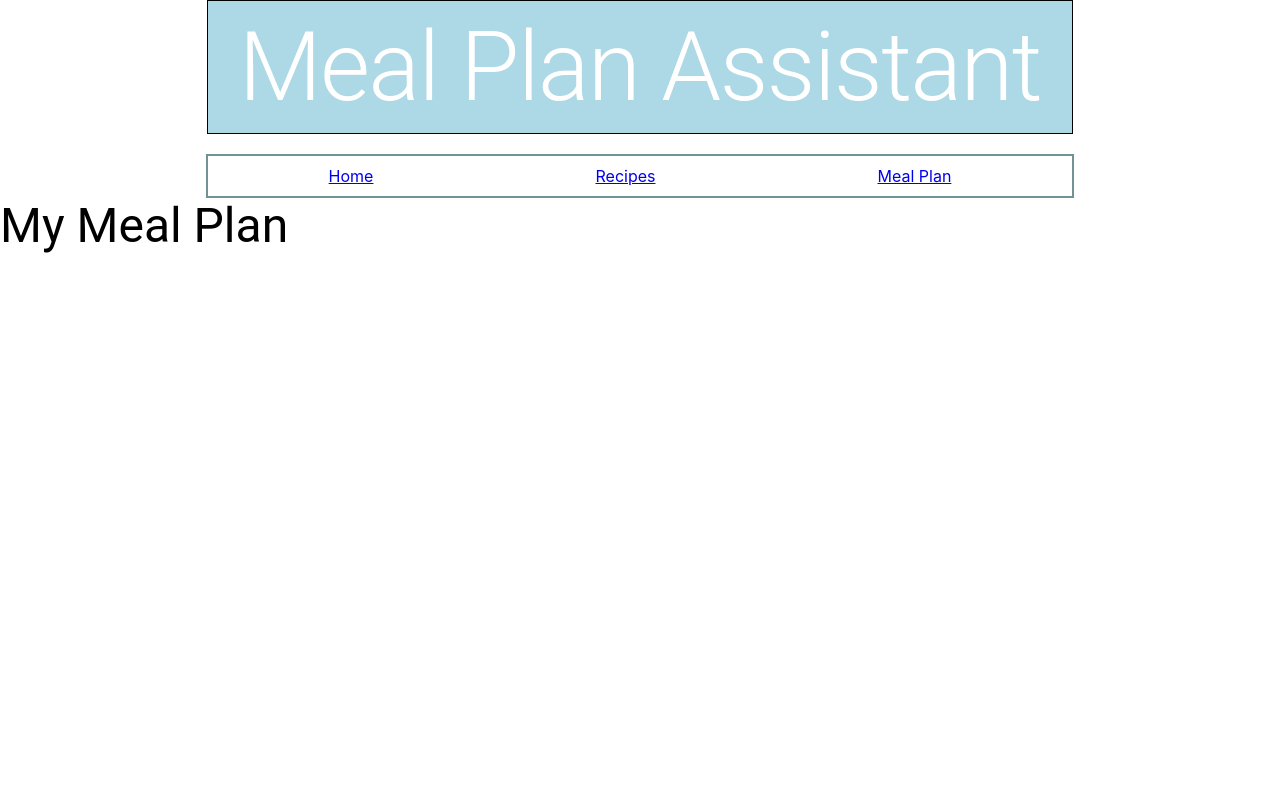
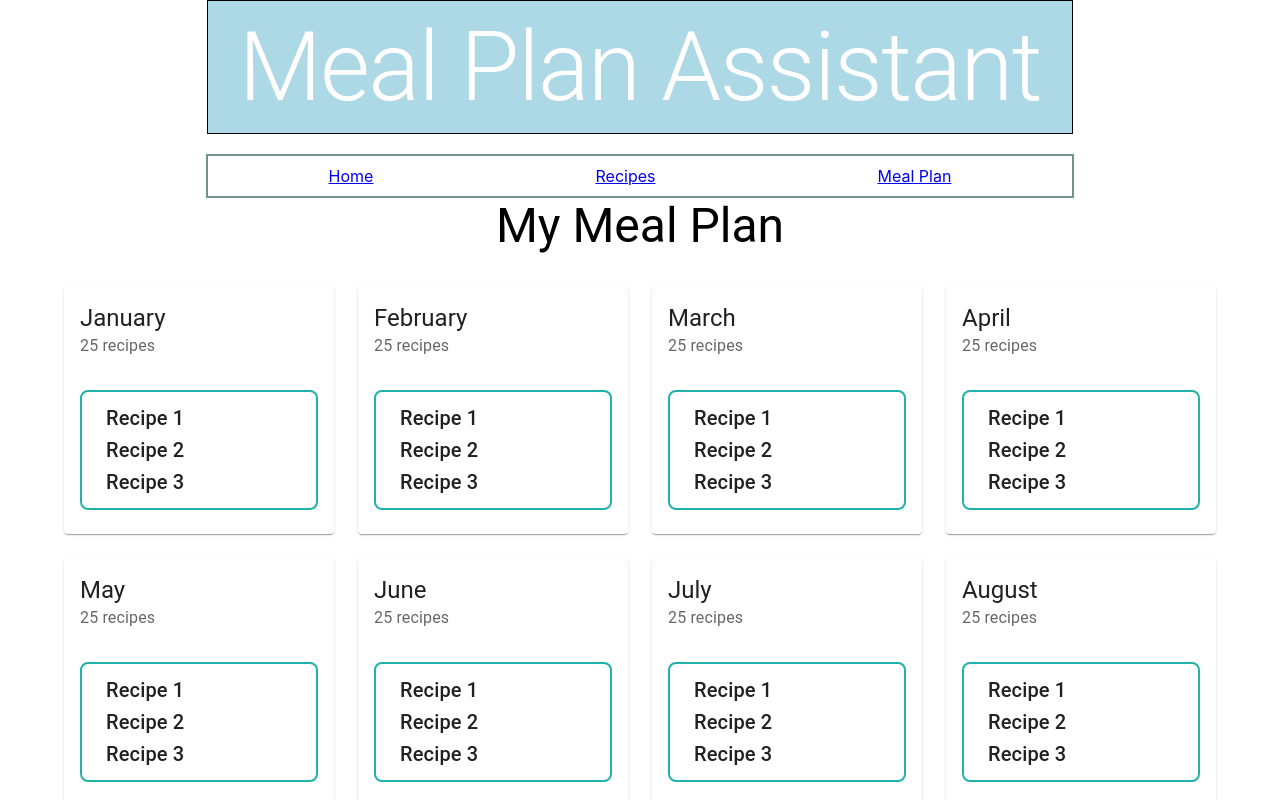
Before and after one commit to TomNgTech/Groceries-Recipes-Meal-Plan-Frontend, a React (Create React App) app: page /mealplan in a window 1280 px wide. Shown: the top 800 px of the page. Built offline with nearby package versions, Linux system fonts and the light colour scheme.

Commit message:
Skeleton card/grid structure

```diff
--- /dev/null
+++ b/src/components/mealplan/Mealplan.css
@@ -0,0 +1,16 @@
+.grid{
+    padding-left: 4rem;
+    padding-right: 4rem;
+    padding-top: 2rem;
+    padding-bottom: 2rem;
+}
+.Title{
+    display: flex;
+    justify-content: center;
+    align-items: center;
+}
+.recipeBox{
+    border: 2px solid lightseagreen;
+    border-radius: 8px;
+    padding: 10px;
+}
--- a/src/components/mealplan/Mealplan.js
+++ b/src/components/mealplan/Mealplan.js
@@ -1,7 +1,28 @@
 import React from 'react'
+import './Mealplan.css'
 import Typography from '@mui/material/Typography'
+import MealPlanCard from './MealplanCard'
+import { Grid } from '@mui/material'
+
+const months = ['January', 'February', 'March', 'April', 'May', 'June', 'July', 'August', 'September', 'October', 'November', 'December']
+function createGridItems () {
+  const gridItems = []
+  for (let i = 0; i < months.length; i++) {
+    const gridItem = <Grid item xs={3} key={months[i]}> <MealPlanCard month={months[i]} /> </Grid>
+    gridItems.push(gridItem)
+  }
+  return gridItems
+}
+
 function MealPlan () {
-  return <Typography variant="h3"> My Meal Plan</Typography>
+  return (
+    <>
+      <Typography variant="h3" className='Title'> My Meal Plan</Typography>
+      <Grid container spacing={3} className="grid">
+        {createGridItems()}
+      </Grid>
+    </>
+  )
 }
 
 export default MealPlan
--- /dev/null
+++ b/src/components/mealplan/MealplanCard.js
@@ -0,0 +1,19 @@
+import React from 'react'
+import Typography from '@mui/material/Typography'
+import { Card, CardContent, CardHeader, Container } from '@mui/material'
+function MealPlanCard (props) {
+  return (
+        <Card>
+            <CardHeader title={props.month} subheader="25 recipes"/>
+            <CardContent>
+            <Container className='recipeBox'>
+                <Typography variant="h6">Recipe 1</Typography>
+                <Typography variant="h6">Recipe 2</Typography>
+                <Typography variant="h6">Recipe 3</Typography>
+            </Container>
+            </CardContent>
+        </Card>
+  )
+}
+
+export default MealPlanCard
```
